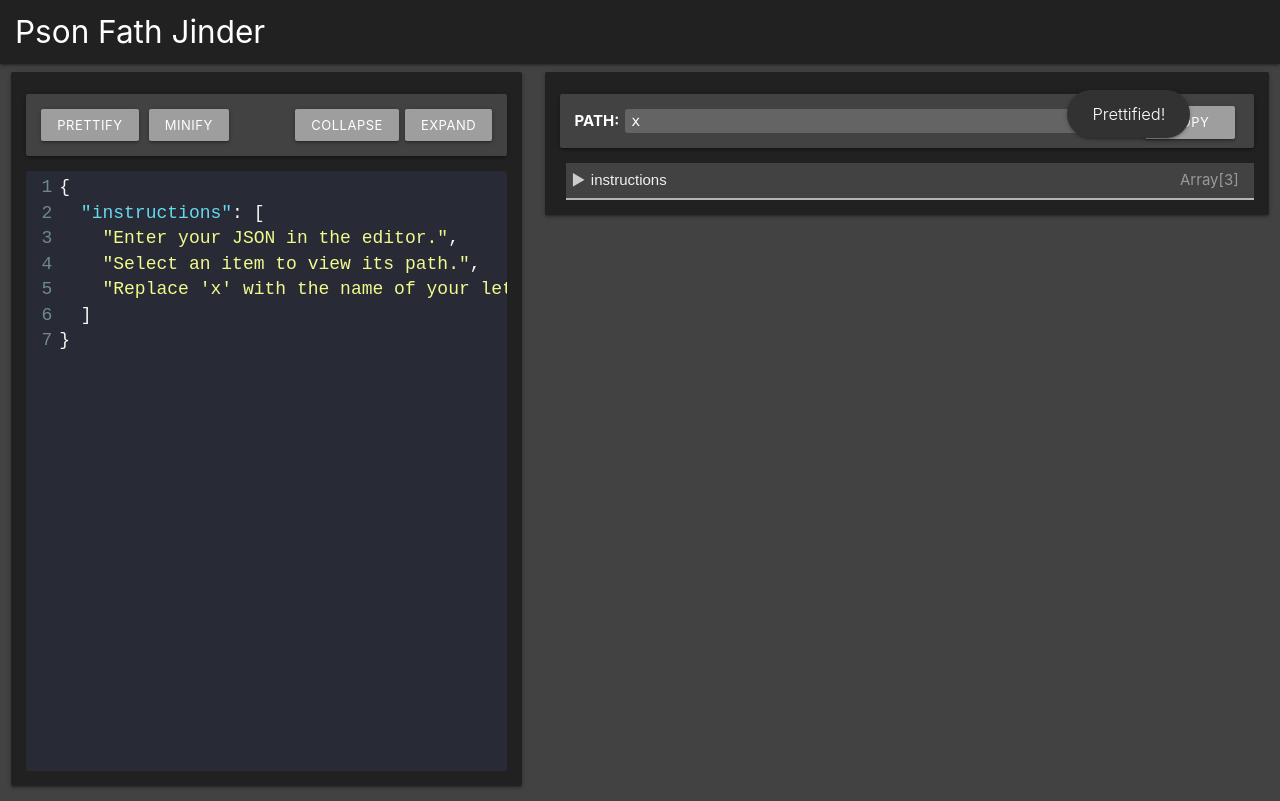
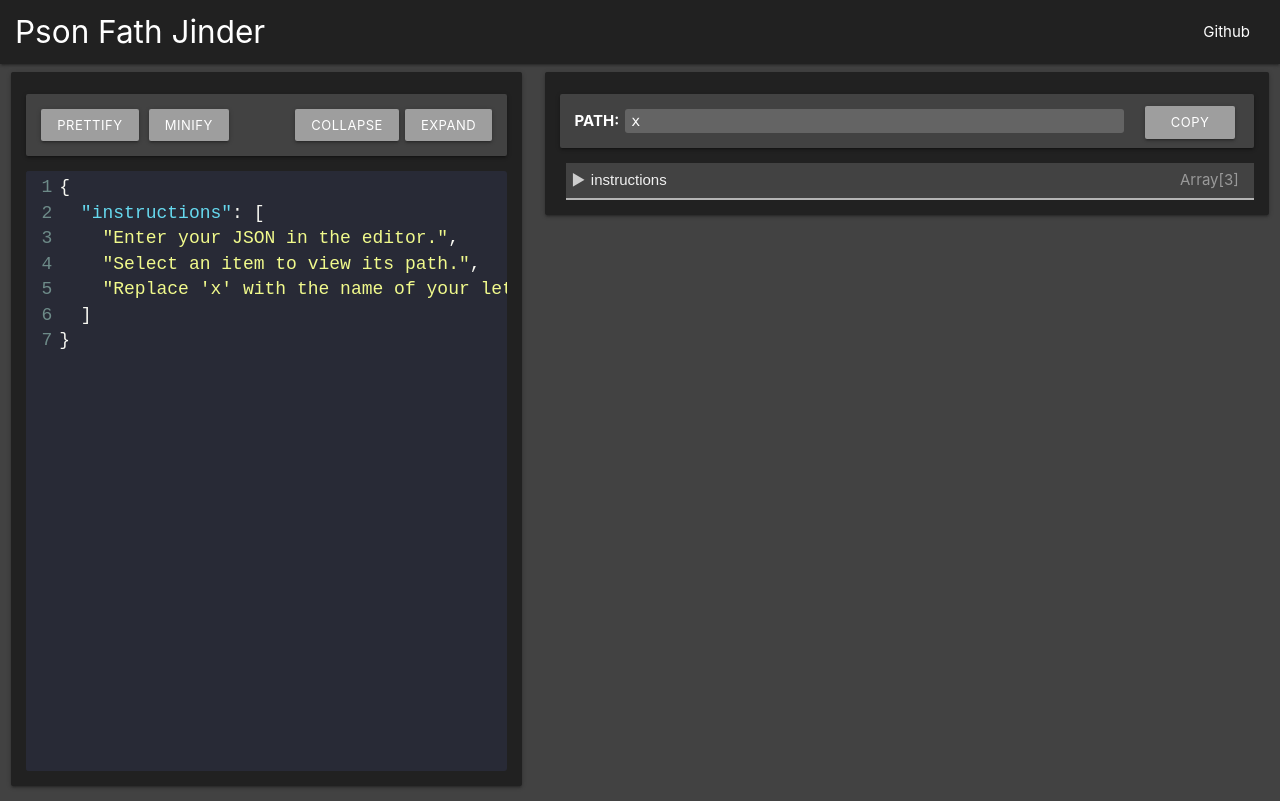
Before and after one commit to TheArmagan/JPATH, a plain HTML site: page index.html in a window 1280 px wide. Both pictures are taken after a click on the button "PRETTIFY". Drawn offline with nearby package versions, Linux system fonts and the light colour scheme; some packages are replaced by stand-ins of ours; a script that the page names is missing.

Commit message:
cool things

```diff
--- a/index.html
+++ b/index.html
@@ -20,6 +20,9 @@
             <nav class="grey darken-4">
                 <div class="nav-wrapper">
                     <a @click="onTitleClick" href="#" class="left brand-logo">{{appName}}</a>
+                    <ul class="right hide-on-med-and-down">
+                        <li><a href="//github.com/TheArmagan/pson-fath-jinder">Github</a></li>
+                    </ul>
                 </div>
             </nav>
             <div>
--- a/script.js
+++ b/script.js
@@ -34,8 +34,9 @@ let app = new Vue({
       this.read();
     });
 
-    if (_url.searchParams.has("json")) {
-      this.editor.setValue(_url.searchParams.set("json"));
+    if (_url.searchParams.get("json")) {
+      this.editor.setValue(_url.searchParams.get("json"));
+      this.editorPrettify(true);
     }
 
     setTimeout(()=>{
@@ -45,14 +46,10 @@ let app = new Vue({
     },50)
   },
   methods: {
-    // grab JSON from editor, clear the path and update the reader
     read: function() {
       try {
         this.path = "";
         let newJson = JSON.parse(this.editor.getValue())
-        // collapse the reader view unless the user is editing the existing JSON in the editor:
-        // if the key at [0] of the previous JSON and the new JSON are the same, then the user is probably editing,
-        // rather than copy-pasting a new JSON object
         if (Object.keys(newJson)[0] !== Object.keys(this.json)[0]) {
           this.close = !this.close
         }
@@ -60,7 +57,6 @@ let app = new Vue({
         this.json = newJson;
         this.error = "";
       }
-      // error handling for JSON.parse()
       catch(error) {
         this.error = `[EXPLICIT] ${error.name}: ${error.message}`;
       }
@@ -71,9 +67,9 @@ let app = new Vue({
     copied: function () {
       M.toast({html:"Copied!", classes: "rounded"})
     },
-    editorPrettify: function () {
+    editorPrettify: function (hideToast) {
       this.editor.setValue(JSON.stringify(JSON.parse(this.editor.getValue()),null,2));
-      M.toast({html:"Prettified!", classes: "rounded"});
+      if (!hideToast) M.toast({html:"Prettified!", classes: "rounded"});
     },
     editorMinify: function () {
       this.editor.setValue(JSON.stringify(JSON.parse(this.editor.getValue()),null,0));
--- a/style.css
+++ b/style.css
@@ -41,8 +41,8 @@ body.hidden {
     margin-bottom: 0;
 }
 
-.brand-logo {
-	margin-left: 1rem;
+.nav-wrapper {
+	padding: 0 1rem;
 }
 
 #error-message {
```
